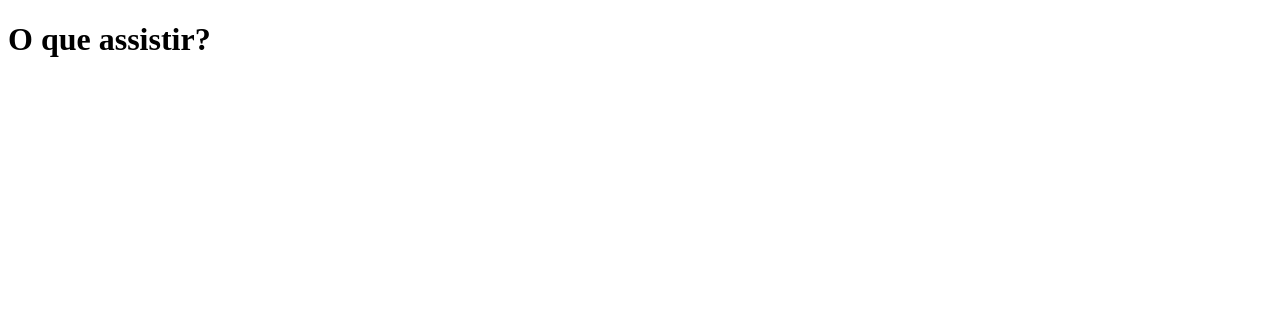
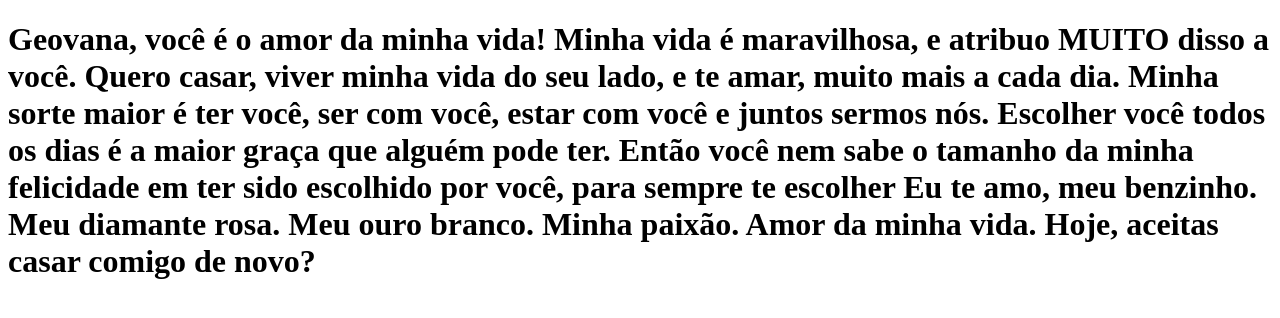
Before and after one commit to lucas-35065/o-que-assistir, a Next.js app: page / in a window 1280 px wide. Shown: the top 318 px of the page. Built offline with nearby package versions, Linux system fonts and the light colour scheme.

Commit message:
adicionando uma mensagem mais específica ao projeto

```diff
--- a/pages/index.js
+++ b/pages/index.js
@@ -1,5 +1,12 @@
 function Home () {
-    return <h1>O que assistir?</h1>
+    return <h1>Geovana, você é o amor da minha vida!
+    Minha vida é maravilhosa, e atribuo MUITO disso a você.
+    Quero casar, viver minha vida do seu lado, e te amar, muito mais a cada dia.
+    Minha sorte maior é ter você, ser com você, estar com você e juntos sermos nós.
+    Escolher você todos os dias é a maior graça que alguém pode ter.
+    Então você nem sabe o tamanho da minha felicidade em ter sido escolhido por você, para sempre te escolher
+    Eu te amo, meu benzinho. Meu diamante rosa. Meu ouro branco. Minha paixão. Amor da minha vida.
+    Hoje, aceitas casar comigo de novo?</h1>
 }
 
 export default Home;
```
